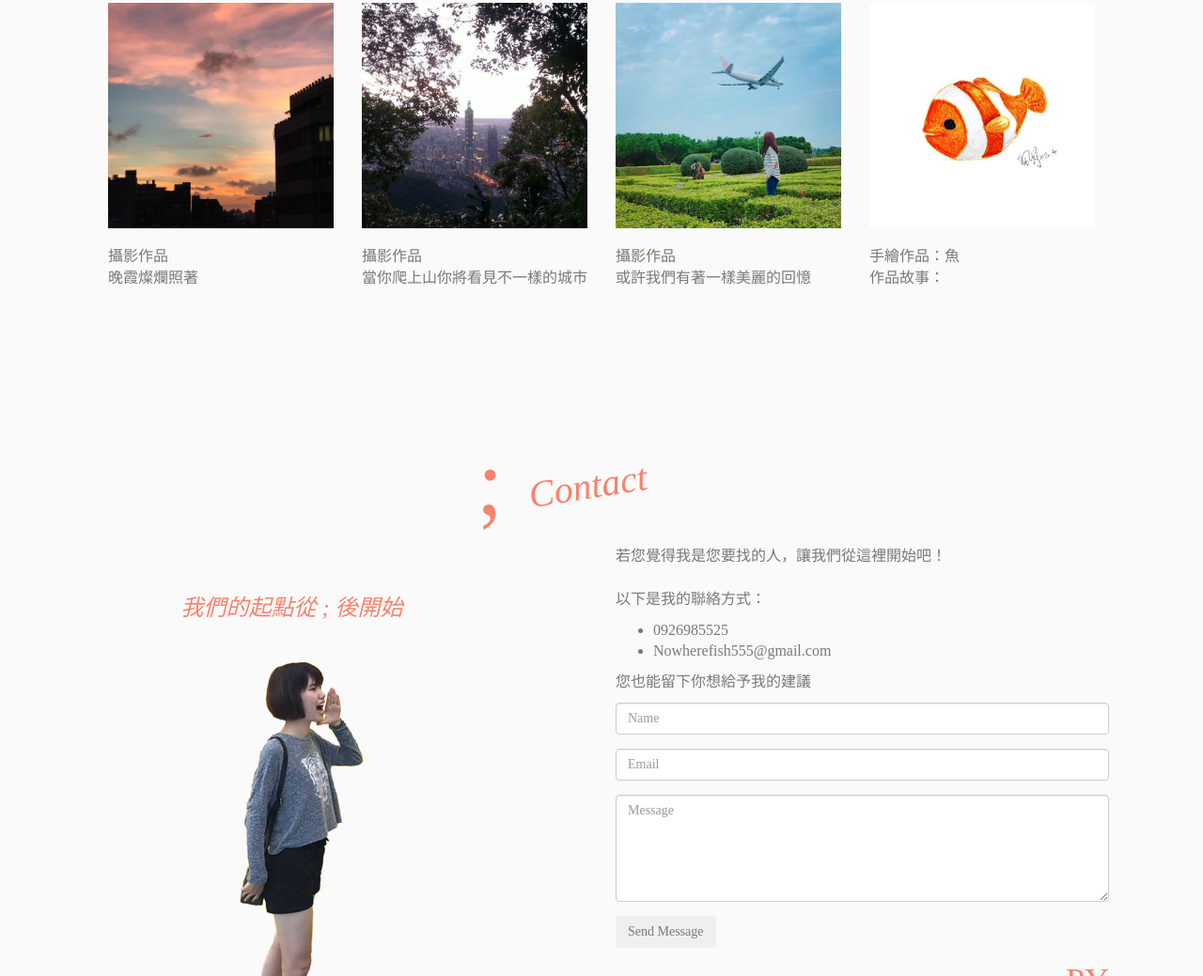
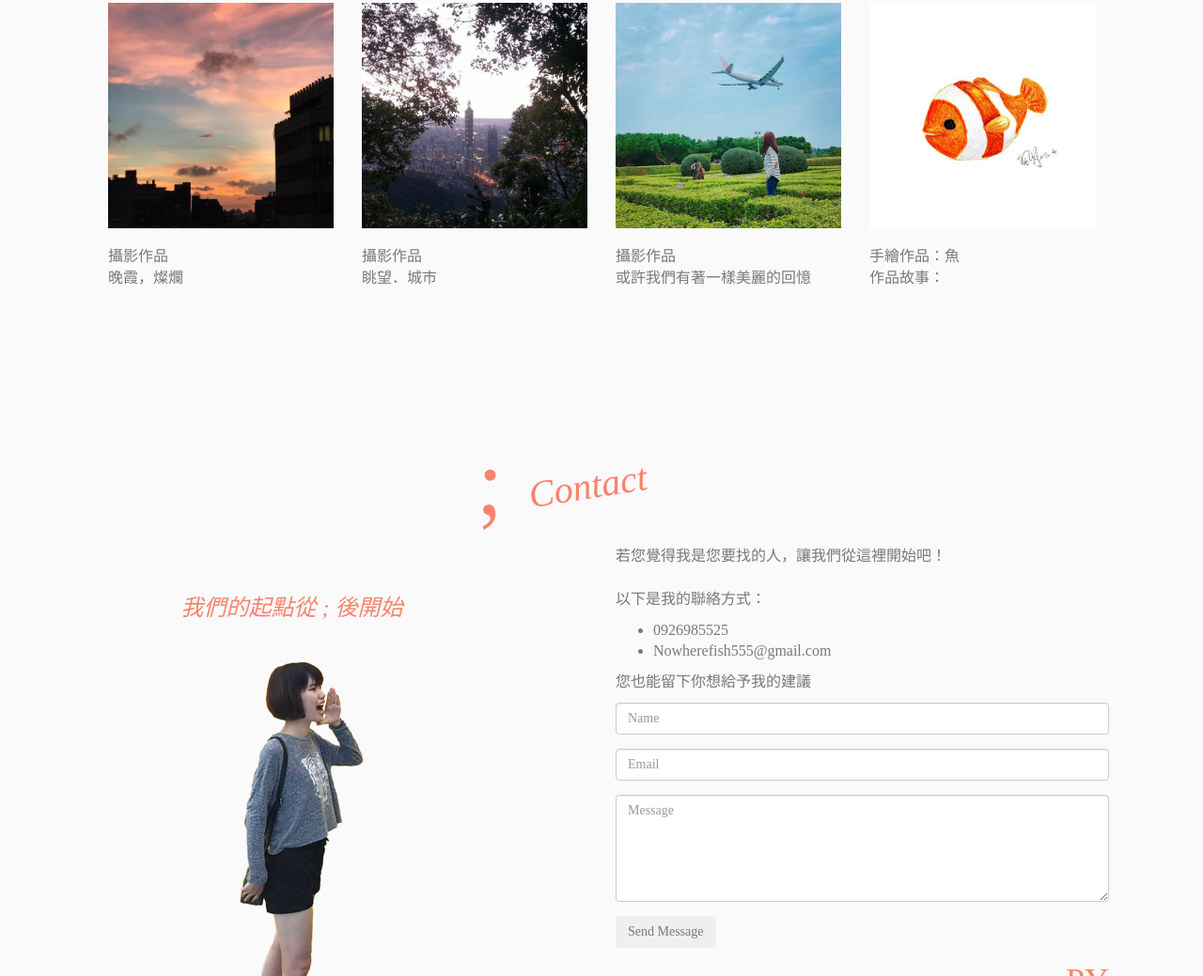
Before and after one commit to nowherefish/my-pu, a plain HTML site: page index.html in a window 1280 px wide. Shown: the part 2348-3387 px from the top of the page at 94% size. Drawn offline with nearby package versions, Linux system fonts and the light colour scheme.

Commit message:
Update index.html

```diff
--- a/index.html
+++ b/index.html
@@ -194,13 +194,13 @@
 					<div class="col-md-3 col-xs-12 col-sm-3">
 						<div class="column">
 							<img src="image/design1.jpg" style="width:100%" onclick="openModal();currentSlide(1)" class="hover-shadow cursor">
-							<p><br>攝影作品<br>晚霞燦爛照著</p>
+							<p><br>攝影作品<br>晚霞，燦爛</p>
 						</div>
 					</div>
 					<div class="col-md-3 col-xs-12 col-sm-3">
 						<div class="column">
 							<img src="image/design2.jpg" style="width:100%" onclick="openModal();currentSlide(2)" class="hover-shadow cursor">
-							<p><br>攝影作品<br>當你爬上山你將看見不一樣的城市</p>
+							<p><br>攝影作品<br>眺望．城市</p>
 						</div>
 					</div>
 					<div class="col-md-3 col-xs-12 col-sm-3">
```
